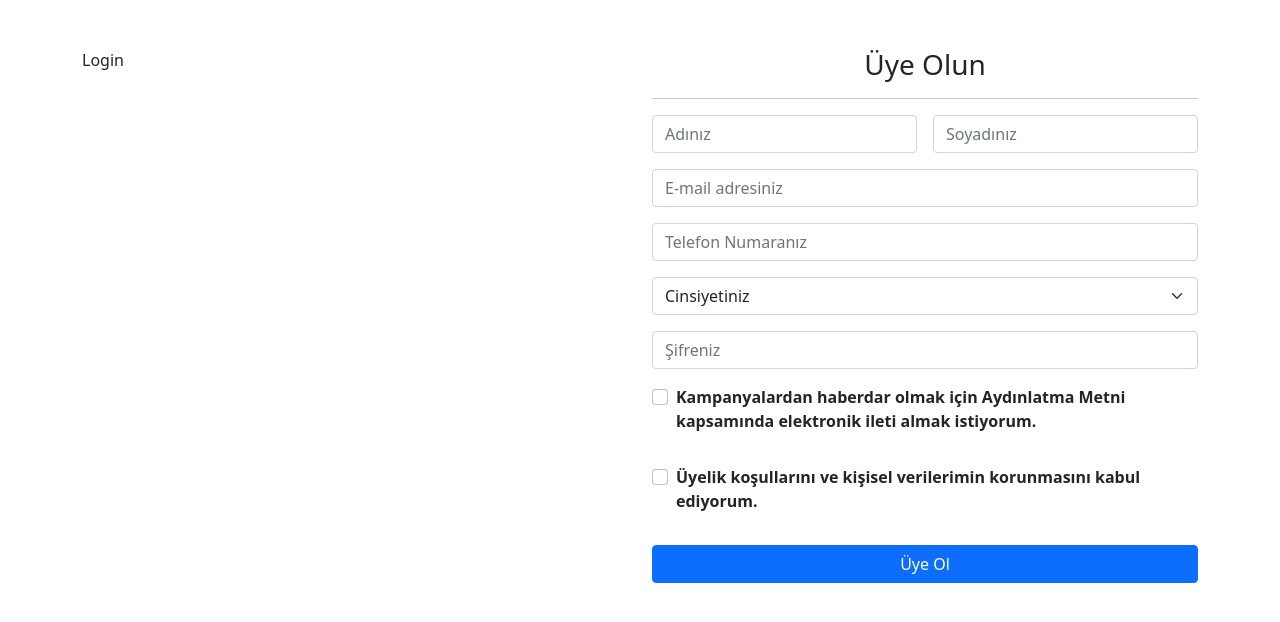
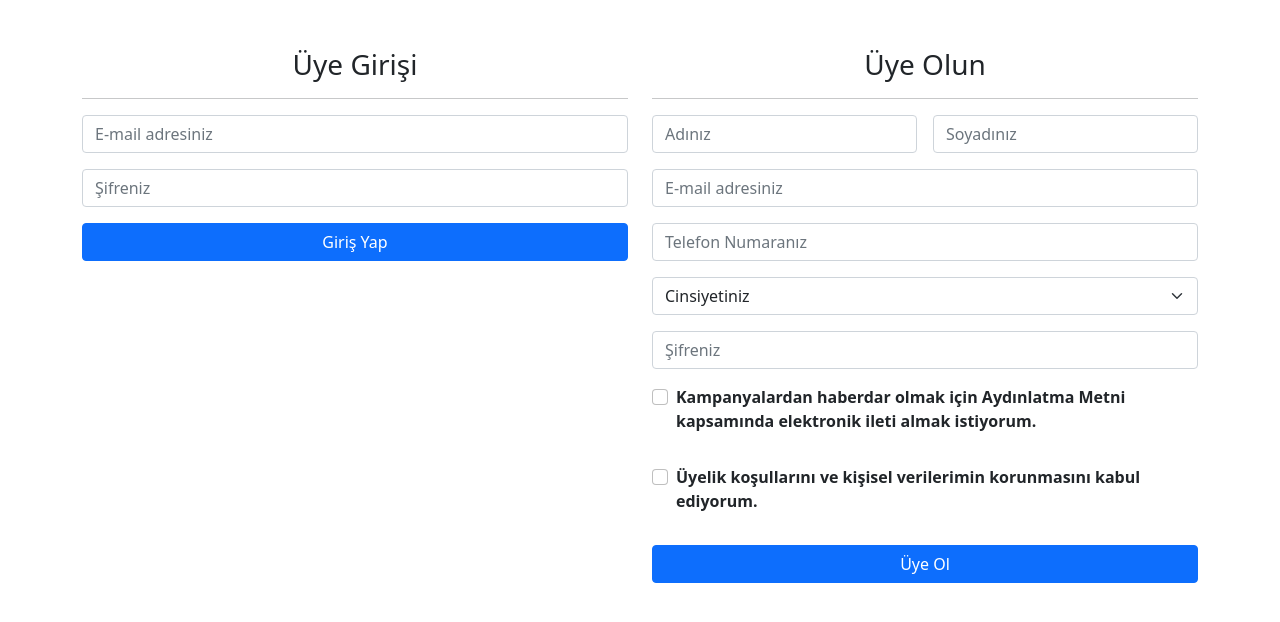
Before and after one commit to ercumentlacin/user-authentication-firabase-react, a React (Create React App) app: page /login in a window 1280 px wide. Shown: the top 622 px of the page. Built offline with nearby package versions, Linux system fonts and the light colour scheme; no server answers.

Commit message:
usehistory add

```diff
--- a/src/components/Login.jsx
+++ b/src/components/Login.jsx
@@ -1,7 +1,74 @@
-import React from "react";
+import React, { useRef, useState } from "react";
+import { useAuth } from "../context/AuthContext";
+import { useHistory } from "react-router-dom";
 
 const Login = () => {
-  return <div>Login</div>;
+  const userMail = useRef();
+  const userPassword = useRef();
+  const login = useAuth();
+  const [error, setError] = useState("");
+  const [loading, setLoading] = useState(false);
+  const history = useHistory();
+
+  const handleSubmit = async (e) => {
+    e.preventDefault();
+    try {
+      setError("");
+      setLoading(true);
+      await login(userMail.current.value, userPassword.current.value);
+      history.push("/");
+    } catch {
+      setError("Giriş yaparken bir hata meydana geldi");
+    }
+    setLoading(false);
+  };
+  return (
+    <>
+      <form onSubmit={handleSubmit}>
+        <h3 className="mb-3 text-center">Üye Girişi</h3>
+        {error.length > 5 && (
+          <div class="alert alert-danger" role="alert">
+            {error}
+          </div>
+        )}
+        <hr />
+        {/* User Mail */}
+        <div className="mb-3">
+          <label for="userMail" className="form-label d-none"></label>
+          <input
+            ref={userMail}
+            placeholder="E-mail adresiniz"
+            required
+            type="email"
+            className="form-control"
+            aria-describedby="userMail"
+          />
+        </div>
+
+        {/* User Password */}
+        <div className="mb-3">
+          <label
+            for="exampleInputPassword1"
+            className="form-label d-none"
+          ></label>
+          <input
+            ref={userPassword}
+            placeholder="Şifreniz"
+            required
+            type="password"
+            className="form-control"
+          />
+        </div>
+
+        {/* Submit */}
+        <div className="d-grid">
+          <button disabled={loading} type="submit" className="btn btn-primary">
+            Giriş Yap
+          </button>
+        </div>
+      </form>
+    </>
+  );
 };
 
 export default Login;
--- a/src/components/SignUp.jsx
+++ b/src/components/SignUp.jsx
@@ -1,5 +1,6 @@
 import React, { useRef, useState } from "react";
 import { useAuth } from "../context/AuthContext";
+import { useHistory } from "react-router-dom";
 
 const SignUp = () => {
   const userName = useRef();
@@ -10,6 +11,7 @@ const SignUp = () => {
   const signup = useAuth();
   const [error, setError] = useState("");
   const [loading, setLoading] = useState(false);
+  const history = useHistory();
 
   const handleSubmit = async (e) => {
     e.preventDefault();
@@ -18,6 +20,7 @@ const SignUp = () => {
       setError("");
       setLoading(true);
       await signup(userMail.current.value, userPassword.current.value);
+      history.push("/");
     } catch {
       setError("Uyelik olusturulurken bir hata meydana geldi");
     }
--- a/src/context/AuthContext.jsx
+++ b/src/context/AuthContext.jsx
@@ -15,6 +15,10 @@ export const AuthProvider = ({ children }) => {
     return auth.createUserWithEmailAndPassword(email, password);
   };
 
+  const login = (email, password) => {
+    return auth.signInWithEmailAndPassword(email, password);
+  };
+
   useEffect(() => {
     const unsubscribe = auth.onAuthStateChanged((user) => {
       setCurrentUser(user);
@@ -26,6 +30,7 @@ export const AuthProvider = ({ children }) => {
 
   const value = {
     currentUser,
+    login,
     signup,
   };
   return (
```
Also changed, not shown: 1 other file (tests, documents, lock files or other folders).
